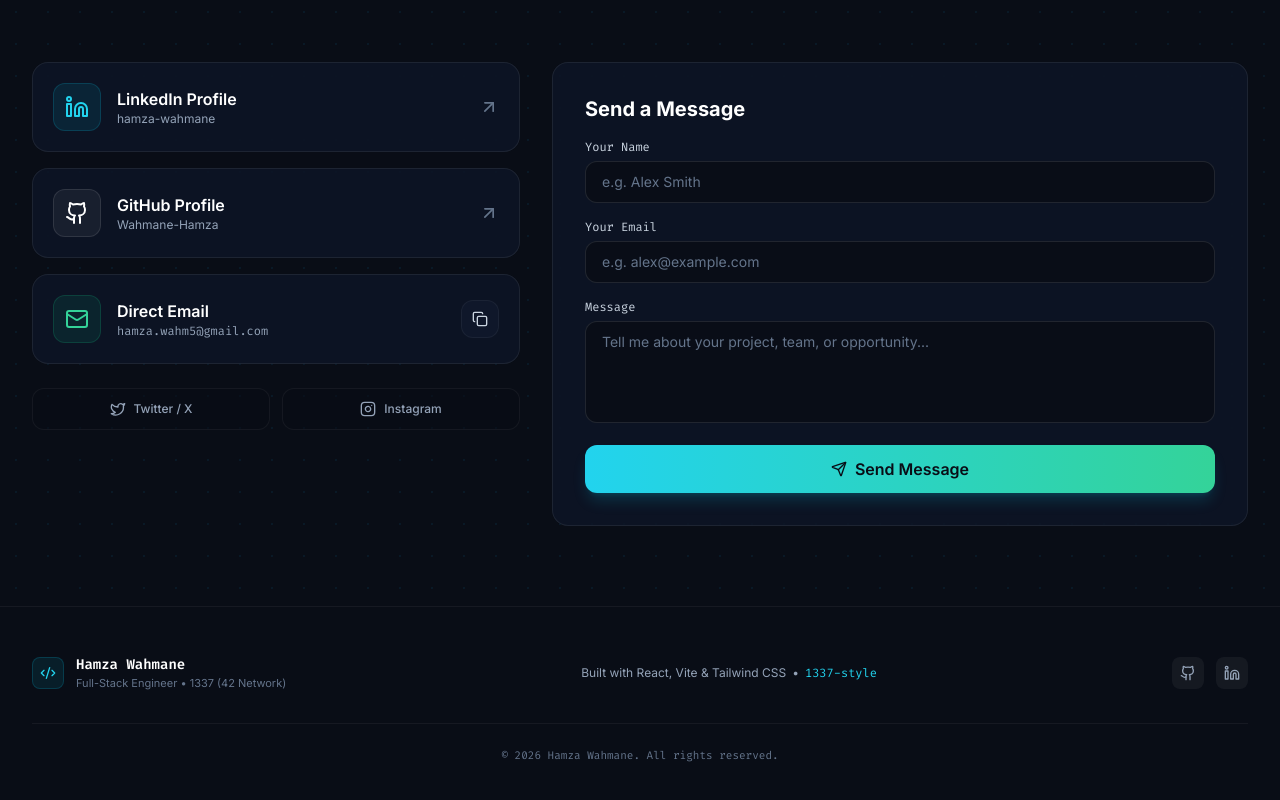
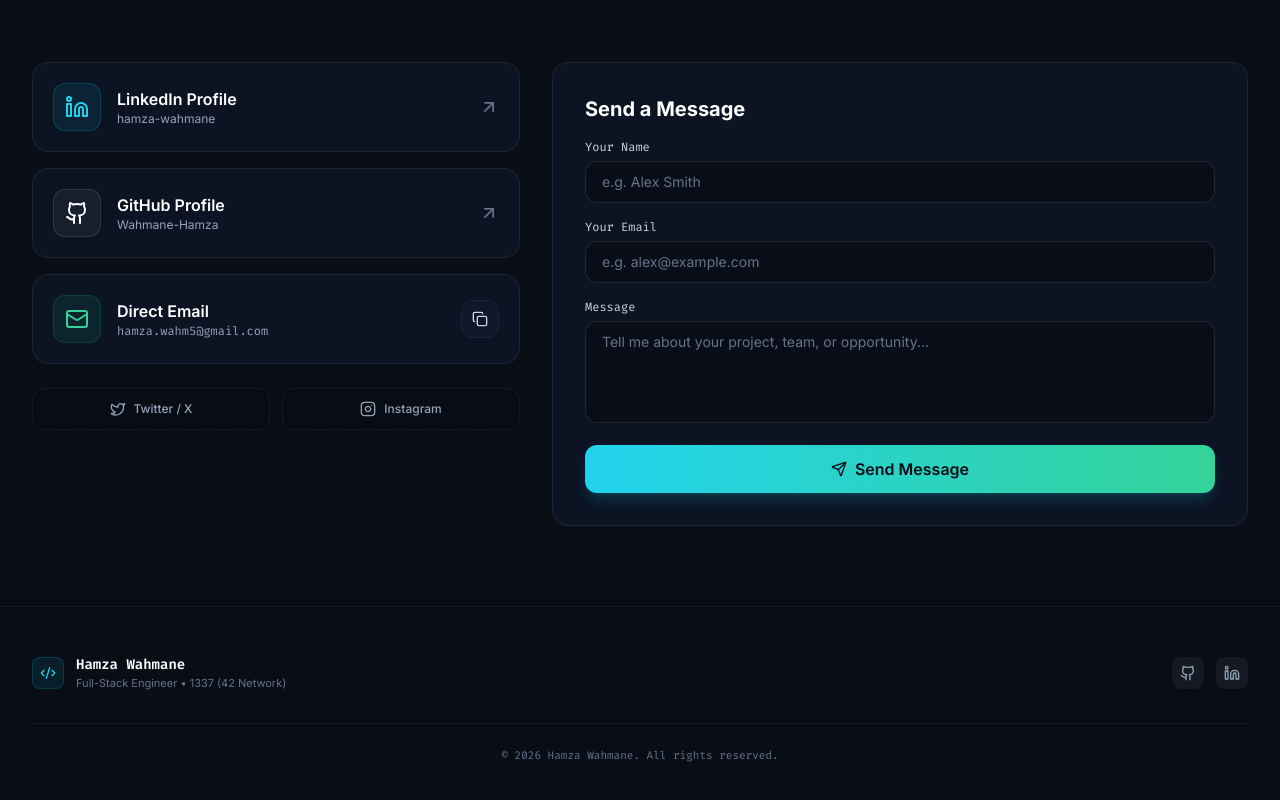
Before and after one commit to Wahmane-Hamza/Portfolio, a React (Vite) app: page / in a window 1280 px wide. Shown: the part 6261-7061 px from the top of the page. Built offline with nearby package versions, Linux system fonts and the light colour scheme.

Commit message:
style: remove tech stack note from footer

```diff
--- a/src/components/Footer.jsx
+++ b/src/components/Footer.jsx
@@ -1,6 +1,6 @@
 import React from 'react';
 import { portfolioData } from '../data/portfolioData';
-import { Github, Linkedin, Heart, Code2 } from 'lucide-react';
+import { Github, Linkedin, Code2 } from 'lucide-react';
 
 export default function Footer() {
   const { personal, socials } = portfolioData;
@@ -21,12 +21,6 @@ export default function Footer() {
             </div>
           </div>
 
-          {/* Center: Tech note */}
-          <div className="flex items-center gap-1.5 text-center text-slate-400">
-            <span>Built with React, Vite & Tailwind CSS</span>
-            <span>•</span>
-            <span className="text-cyan-400 font-mono">1337-style</span>
-          </div>
 
           {/* Right: Social icons */}
           <div className="flex items-center gap-3">
```
